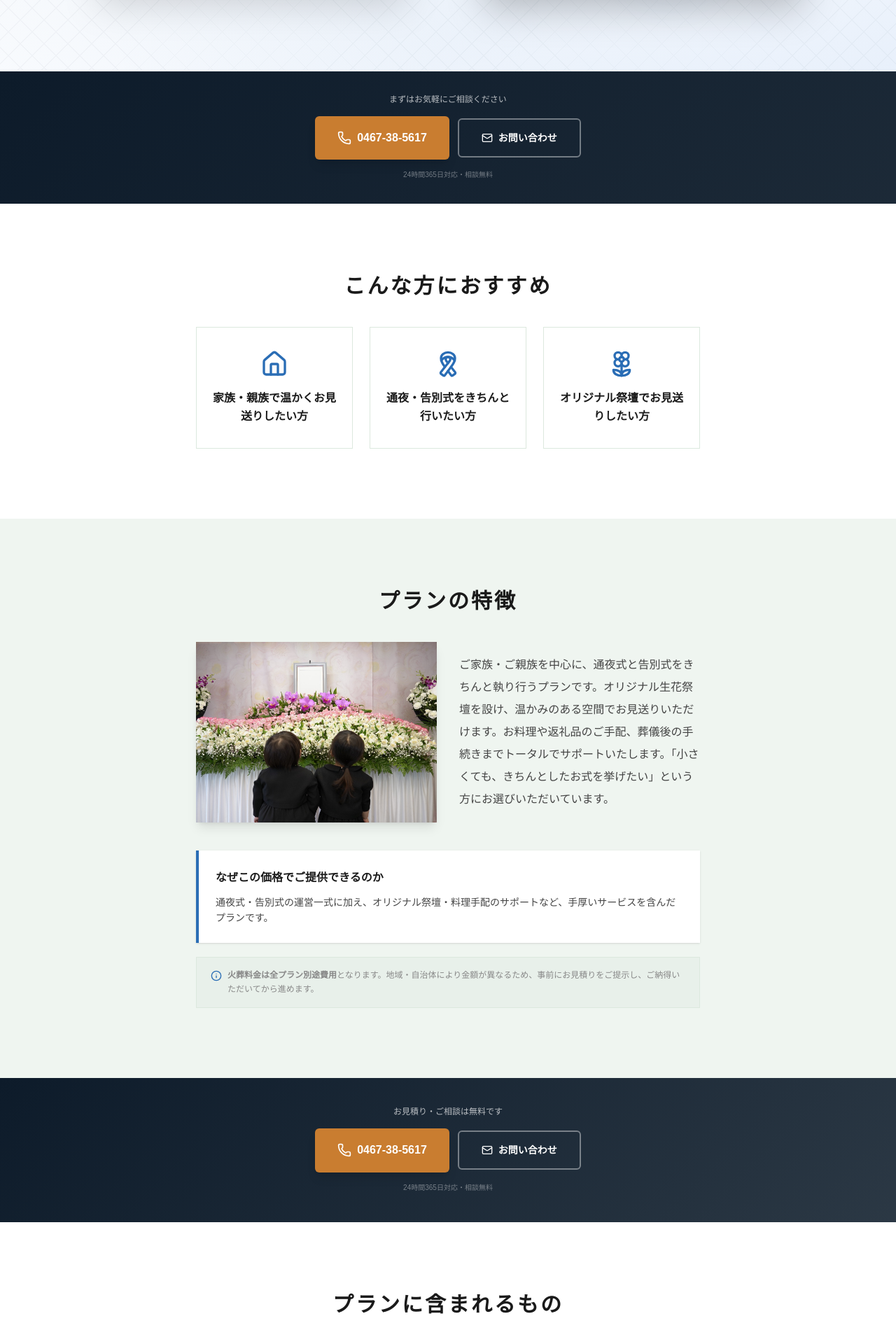
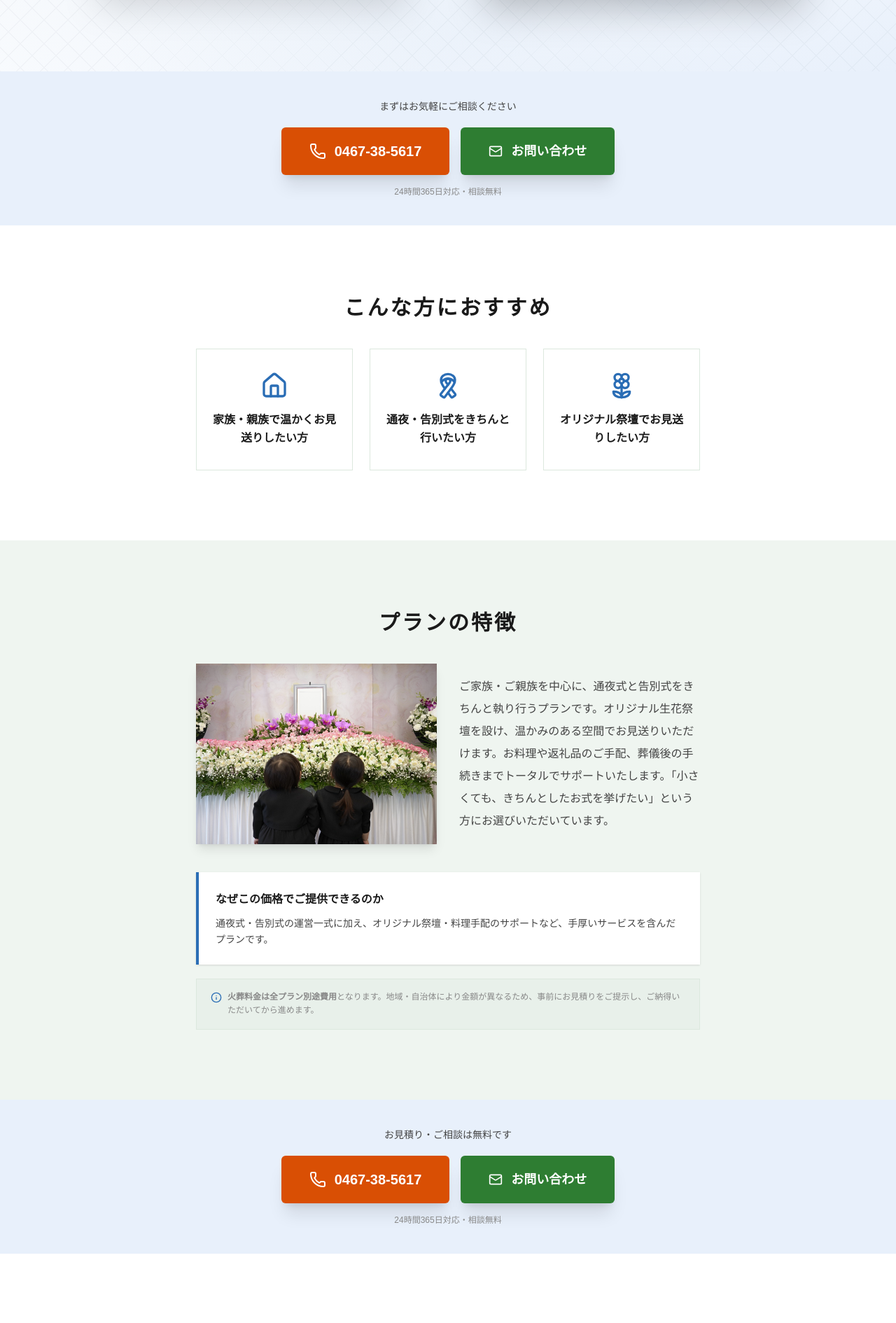
Before and after one commit to takudaikoo-nex/FLHPContents, a Next.js app: page /kazokuso in a window 1280 px wide. Shown: the part 530-2420 px from the top of the page at 70% size. Built offline with nearby package versions, Linux system fonts and the light colour scheme; grey boxes are pictures that could not be loaded.

Commit message:
fix: CTA黒帯削除・ボタン目立つ色に拡大・別途費用の文字サイズ拡大・お別れ火葬式を深緑テーマに変更
Co-Authored-By: Claude Opus 4.6 (1M context) <noreply@anthropic.com>

```diff
--- a/src/components/PlanDetail.tsx
+++ b/src/components/PlanDetail.tsx
@@ -40,41 +40,33 @@ const iconMap: Record<string, React.ElementType> = {
 /* ── Inline CTA (電話+フォーム 2ボタン) ── */
 function InlineCta({
   label,
-  dark,
-  accentColor,
 }: {
   label: string;
-  dark?: boolean;
-  accentColor?: string;
 }) {
-  const bg = dark ? "bg-transparent" : "";
-  const textColor = dark ? "text-white/70" : "text-ink-secondary";
   return (
-    <div className={`${bg} text-center`}>
-      <p className={`text-xs ${textColor} mb-4 font-serif`}>{label}</p>
-      <div className="flex flex-col sm:flex-row items-center justify-center gap-3 max-w-md mx-auto">
+    <div className="text-center">
+      <p className="text-sm text-ink-secondary mb-5" style={{ fontFamily: "var(--font-serif)" }}>{label}</p>
+      <div className="flex flex-col sm:flex-row items-center justify-center gap-4 max-w-lg mx-auto">
         <a
           href={SITE.phoneTel}
-          className="flex items-center justify-center gap-2 w-full sm:w-auto px-8 py-4 bg-cta hover:bg-cta-hover text-white font-bold text-base rounded-sm transition-colors shadow-lg"
+          className="flex items-center justify-center gap-3 w-full sm:w-auto px-10 py-5 text-white font-bold text-xl rounded-sm transition-colors shadow-xl"
+          style={{ backgroundColor: "#D94F04", }}
         >
-          <Phone className="w-5 h-5" />
+          <Phone className="w-6 h-6" />
           {SITE.phone}
         </a>
         <a
           href={SITE.formUrl}
           target="_blank"
           rel="noopener noreferrer"
-          className="flex items-center justify-center gap-2 w-full sm:w-auto px-8 py-4 border-2 font-bold text-sm rounded-sm transition-colors"
-          style={{
-            borderColor: dark ? "rgba(255,255,255,0.4)" : (accentColor || "#4A7C59"),
-            color: dark ? "#fff" : (accentColor || "#4A7C59"),
-          }}
+          className="flex items-center justify-center gap-3 w-full sm:w-auto px-10 py-5 font-bold text-lg rounded-sm transition-colors shadow-xl text-white"
+          style={{ backgroundColor: "#2E7D32" }}
         >
-          <Mail className="w-4 h-4" />
+          <Mail className="w-5 h-5" />
           お問い合わせ
         </a>
       </div>
-      <p className={`text-[10px] mt-3 ${dark ? "text-white/40" : "text-ink-muted"}`}>
+      <p className="text-xs mt-4 text-ink-muted">
         24時間365日対応・相談無料
       </p>
     </div>
@@ -235,12 +227,10 @@ export function PlanDetail({ plan }: { plan: Plan }) {
 
       {/* ============ CTA 1 (FV直後) ============ */}
       <section
-        className="py-8"
-        style={{
-          background: `linear-gradient(135deg, ${t.dark} 0%, ${t.dark}EE 100%)`,
-        }}
+        className="py-10"
+        style={{ backgroundColor: t.light }}
       >
-        <InlineCta label="まずはお気軽にご相談ください" dark accentColor={t.main} />
+        <InlineCta label="まずはお気軽にご相談ください" />
       </section>
 
       {/* ============ SECTION: こんな方におすすめ ============ */}
@@ -327,11 +317,9 @@ export function PlanDetail({ plan }: { plan: Plan }) {
       {/* ============ CTA 2 ============ */}
       <section
         className="py-10"
-        style={{
-          background: `linear-gradient(135deg, ${t.dark} 0%, ${t.dark}DD 100%)`,
-        }}
+        style={{ backgroundColor: t.light }}
       >
-        <InlineCta label="お見積り・ご相談は無料です" dark accentColor={t.main} />
+        <InlineCta label="お見積り・ご相談は無料です" />
       </section>
 
       {/* ============ SECTION: プランに含まれるもの ============ */}
@@ -366,17 +354,21 @@ export function PlanDetail({ plan }: { plan: Plan }) {
           </div>
 
           {plan.notIncluded.length > 0 && (
-            <div className="mt-8 pt-6 border-t border-border">
-              <h3 className="text-xs font-bold text-ink-muted tracking-wider mb-3">
+            <div className="mt-10 pt-8 border-t border-border">
+              <h3
+                className="text-base font-bold text-ink mb-4"
+                style={{ fontFamily: "var(--font-serif)" }}
+              >
                 別途費用が必要なもの
               </h3>
-              <div className="flex flex-wrap gap-2">
+              <div className="flex flex-wrap gap-3">
                 {plan.notIncluded.map((item) => (
                   <span
                     key={item}
-                    className="inline-flex items-center gap-1 text-xs px-3 py-2 bg-base-warm text-ink-muted border border-border-light"
+                    className="inline-flex items-center gap-2 text-sm px-5 py-3 bg-base-warm border border-border-light"
+                    style={{ color: "#333" }}
                   >
-                    <X className="w-3 h-3" />
+                    <X className="w-4 h-4" />
                     {item}
                   </span>
                 ))}
@@ -388,13 +380,10 @@ export function PlanDetail({ plan }: { plan: Plan }) {
 
       {/* ============ CTA 3 ============ */}
       <section
-        className="py-8 border-y"
-        style={{
-          backgroundColor: t.light,
-          borderColor: `${t.main}22`,
-        }}
+        className="py-10"
+        style={{ backgroundColor: t.light }}
       >
-        <InlineCta label="含まれるものについてのご質問も承ります" accentColor={t.main} />
+        <InlineCta label="含まれるものについてのご質問も承ります" />
       </section>
 
       {/* ============ SECTION: ご葬儀の流れ ============ */}
@@ -474,11 +463,9 @@ export function PlanDetail({ plan }: { plan: Plan }) {
       {/* ============ CTA 4 ============ */}
       <section
         className="py-10"
-        style={{
-          background: `linear-gradient(135deg, ${t.dark} 0%, ${t.dark}DD 100%)`,
-        }}
+        style={{ backgroundColor: t.light }}
       >
-        <InlineCta label="ご質問だけでもお気軽にどうぞ" dark accentColor={t.main} />
+        <InlineCta label="ご質問だけでもお気軽にどうぞ" />
       </section>
 
       {/* ============ SECTION: ご留意事項 ============ */}
@@ -506,11 +493,9 @@ export function PlanDetail({ plan }: { plan: Plan }) {
       {/* ============ CTA 5 (bottom) ============ */}
       <section
         className="py-14"
-        style={{
-          background: `linear-gradient(135deg, ${t.dark} 0%, ${t.dark}EE 100%)`,
-        }}
+        style={{ backgroundColor: t.light }}
       >
-        <InlineCta label="まずはお気軽にご相談ください" dark accentColor={t.main} />
+        <InlineCta label="まずはお気軽にご相談ください" />
       </section>
 
       {/* ============ LP Banner ============ */}
--- a/src/lib/plans.ts
+++ b/src/lib/plans.ts
@@ -358,7 +358,7 @@ export const plans: Plan[] = [
     image: "/images/S__58425374_0.jpg",
     heroImage: "/images/S__58425361_0.jpg",
     fvImage: "/images/fv/plan03-owakare.png",
-    theme: { main: "#C9902A", light: "#FFF8E7", dark: "#1A1A1A", label: "格調・シンプル" },
+    theme: { main: "#2E5A39", light: "#DDEEE0", dark: "#0A1A0E", label: "自然・安らぎ" },
   },
 
   /* ──────────────────── PLAN 04 ──────────────────── */
```
